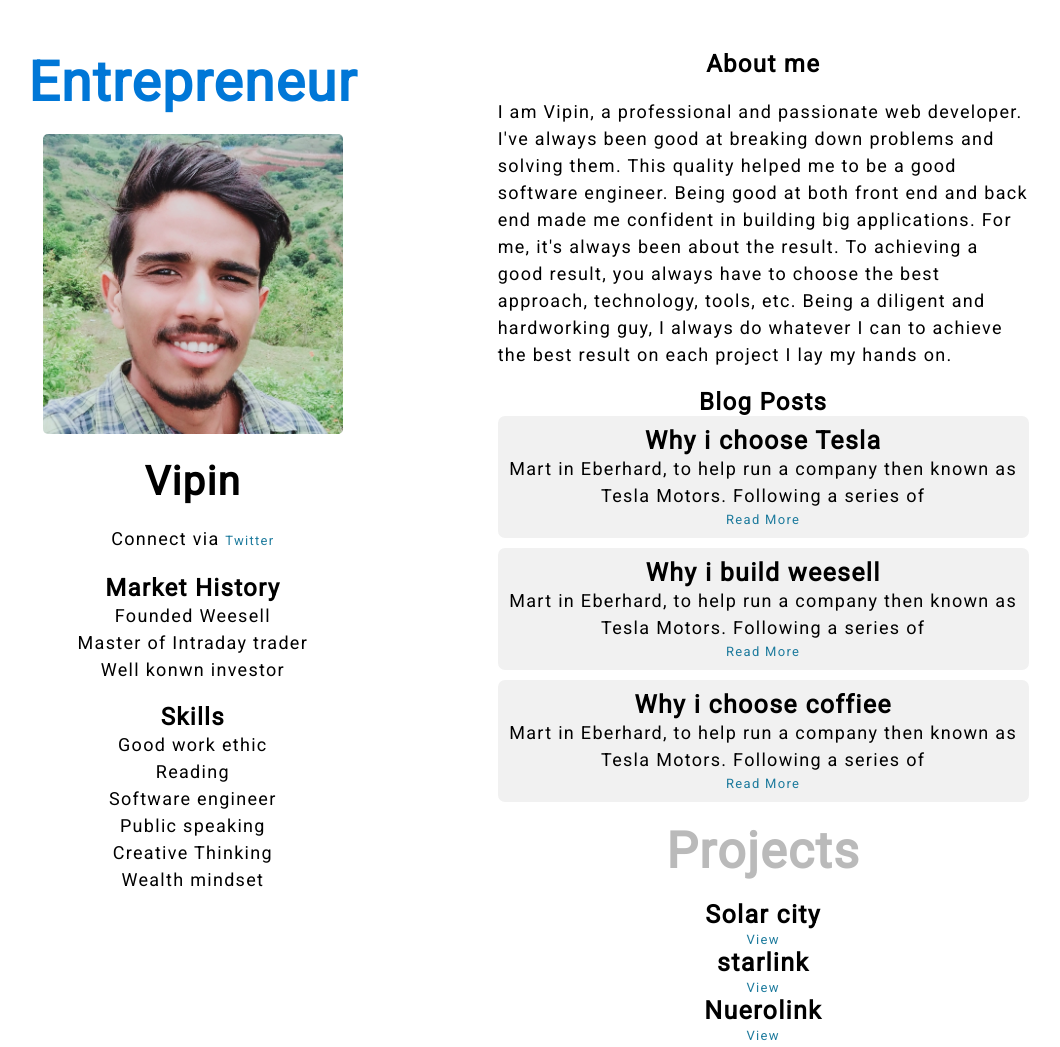
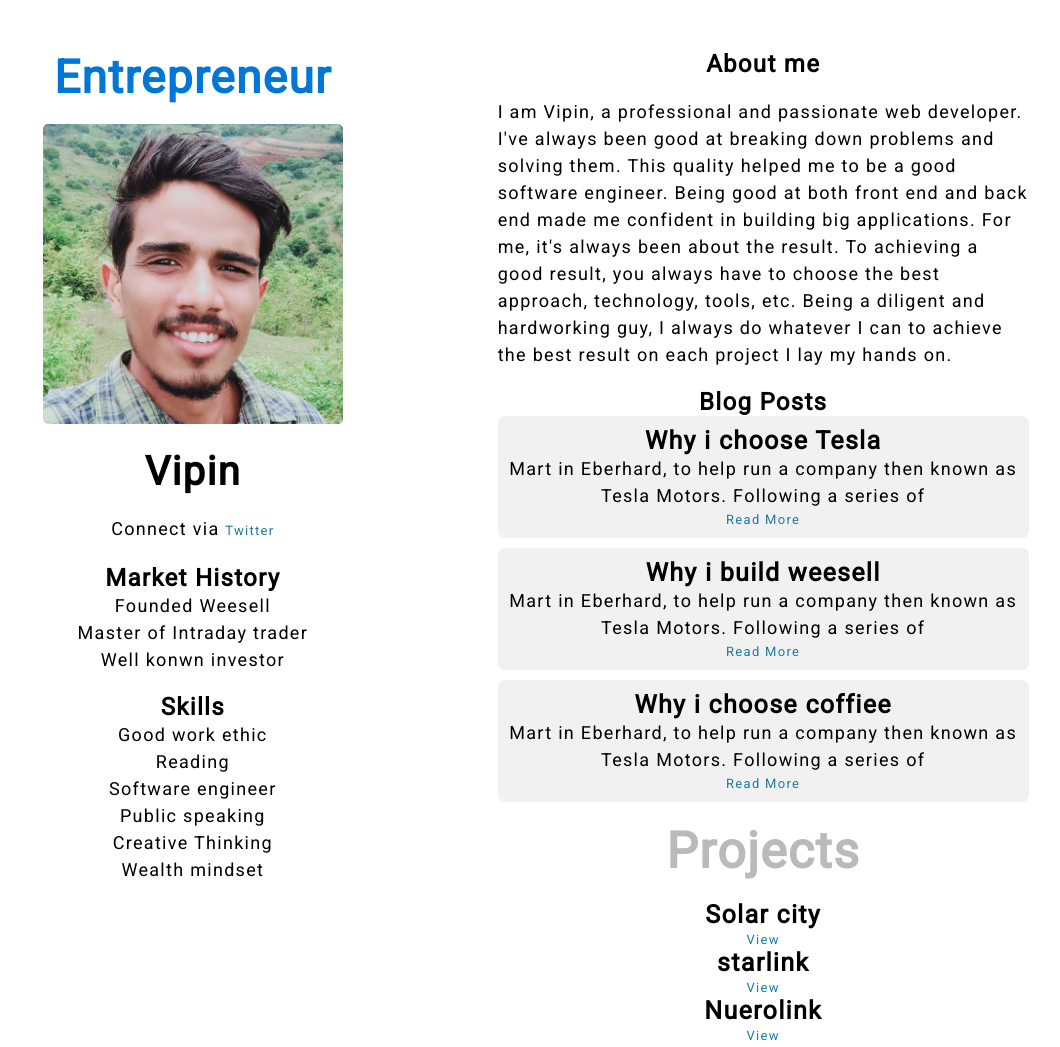
Before and after one commit to vipin-2022/Vipin_portfolio, a plain HTML site: page index.html in a window 1280 px wide. Shown: the whole page, without its empty margins (162-1222 px from the left). Drawn offline with Linux system fonts and the light colour scheme.

Commit message:
font size updated

```diff
--- a/style.css
+++ b/style.css
@@ -68,7 +68,7 @@ a{
 
 }
 #ent{
-    font-size: 55px;
+    font-size: 46px;
     padding-bottom: 20px;
     color: rgb(0, 119, 215);
 }
```
